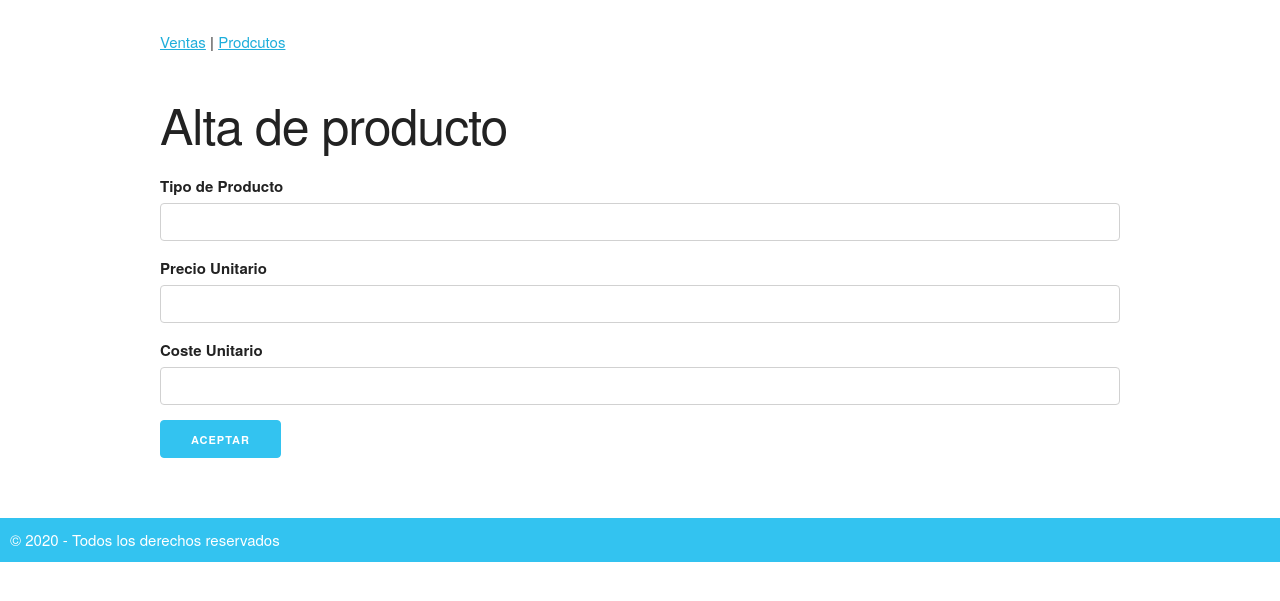
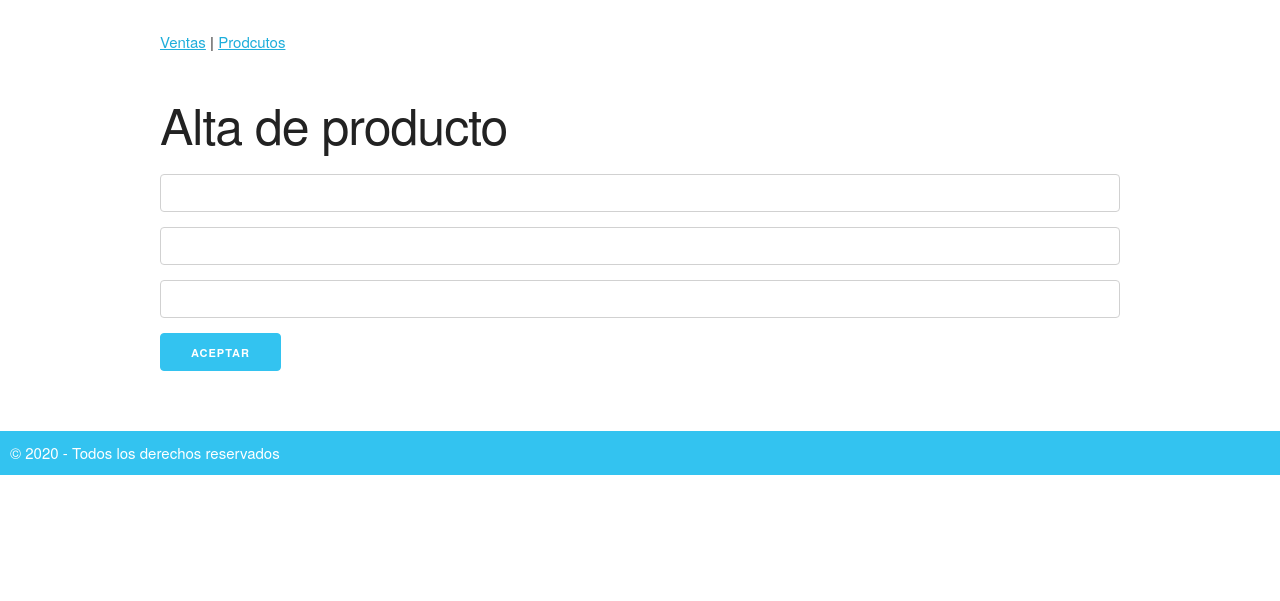
Before and after one commit to mubachergit/kata05_flask_ventas, a Flask app: page /addproducto in a window 1280 px wide. Shown: the part 44-645 px from the top of the page. Run offline with Flask 2, Linux system fonts and the light colour scheme.

Commit message:
Primera aproximacion a forms wtf

```diff
--- /dev/null
+++ b/config.py
@@ -0,0 +1 @@
+SECRET_KEY="HOLA"
--- a/requirements.txt
+++ b/requirements.txt
@@ -3,6 +3,7 @@ click==7.1.2
 colorama==0.4.3
 Flask==1.1.2
 Flask-Testing==0.8.0
+Flask-WTF==0.14.3
 isort==4.3.21
 itsdangerous==1.1.0
 Jinja2==2.11.2
@@ -15,3 +16,4 @@ six==1.15.0
 toml==0.10.1
 Werkzeug==1.0.1
 wrapt==1.12.1
+WTForms==2.3.1
--- a/the_app/__init__.py
+++ b/the_app/__init__.py
@@ -1,5 +1,6 @@
 from flask import Flask
 
-app = Flask(__name__)
+app = Flask(__name__, instance_relative_config=True)
+app.config.from_object('config')
 
 from the_app import routes
--- /dev/null
+++ b/the_app/forms.py
@@ -0,0 +1,10 @@
+from flask_wtf import FlaskForm
+from wtforms import StringField, FloatField, SubmitField
+from wtforms.validators import DataRequired, Length
+
+class ProductForm(FlaskForm):
+    tipo_producto = StringField('Tipo de Producto', validators=[DataRequired(), Length(min=3, message="Debe tener al menos tres caracteres")])
+    precio_unitario = FloatField ('Precio U.', validators= [DataRequired (message="Introduce algo")])
+    coste_unitario = FloatField ('Coste U.', validators=[DataRequired()])
+
+    submit = SubmitField('Aceptar')
--- a/the_app/routes.py
+++ b/the_app/routes.py
@@ -1,5 +1,6 @@
 import csv, sqlite3
 from the_app import app
+from the_app.forms import ProductForm
 
 from flask import Flask, render_template, request, redirect, url_for
 
@@ -54,13 +55,16 @@ def productos():
 
 @app.route("/addproducto", methods=['GET', 'POST'])
 def addProduct():
+    form = ProductForm()
+
     if request.method == "GET":
-        return render_template ('newproduct.html')
+        return render_template ('newproduct.html', form=form)
     else:
         conn = sqlite3.connect(BASE_DATOS)
         cur = conn.cursor()
         query = "INSERT INTO productos (tipo_producto, precio_unitario, coste_unitario) VALUES (?,?,?);"
         datos = (request.values.get('tipo_producto'), request.values.get('precio_unitario'), request.values.get('coste_unitario'))
+
 
         cur.execute(query, datos)
 
--- a/the_app/templates/newproduct.html
+++ b/the_app/templates/newproduct.html
@@ -4,14 +4,22 @@
 
 {% block contenido %}
     <h1>Alta de producto</h1>
-    <form action="/addproducto" method="post">
-        <label for="tipo producto">Tipo de Producto</label>
+    <form class="u-full-width" action="/addproducto" method="post">
+        {{ form.tipo_producto(class="u-full-width") }}
+        {{ form.precio_unitario(class="u-full-width") }}
+        {{ form.coste_unitario(class="u-full-width") }}
+        {{ form.submit(class="button-primary") }}
+
+
+
+
+        <!--label for="tipo producto">Tipo de Producto</label>
         <input class="u-full-width" type="text" name="tipo_producto" id="tipo_producto">
         <label for="precio_unitario">Precio Unitario</label>
         <input class="u-full-width" type="number" name="precio_unitario" id="precio_unitario" step="0.001">
         <label for="precio_unitario">Coste Unitario</label>
         <input class="u-full-width" type="number" name="coste_unitario" id="coste_unitario" step="0.001"><br/>
-        <input type="submit" class="button-primary" value="Aceptar">
+        <input type="submit" class="button-primary" value="Aceptar"-->
     </form>
 
 {% endblock %}
```
Also changed, not shown: data/ventas.db, 1 other file.
